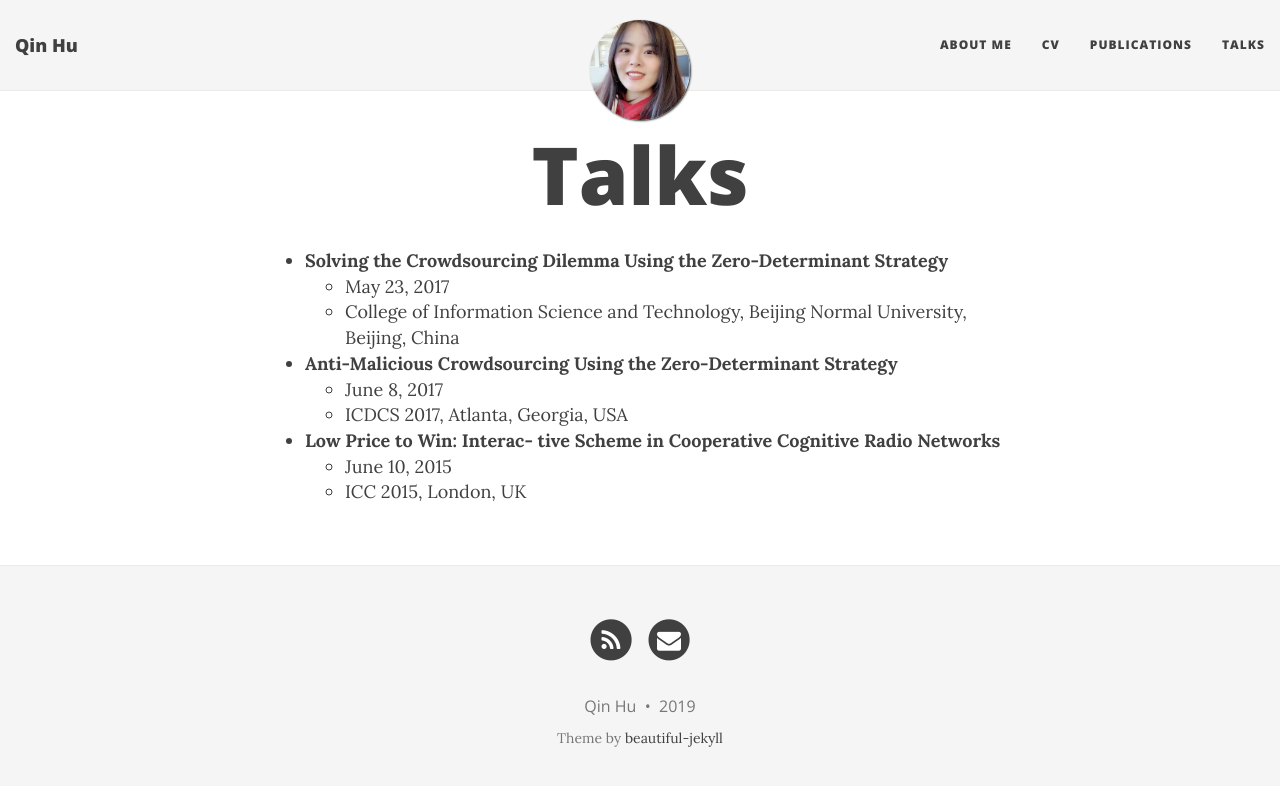
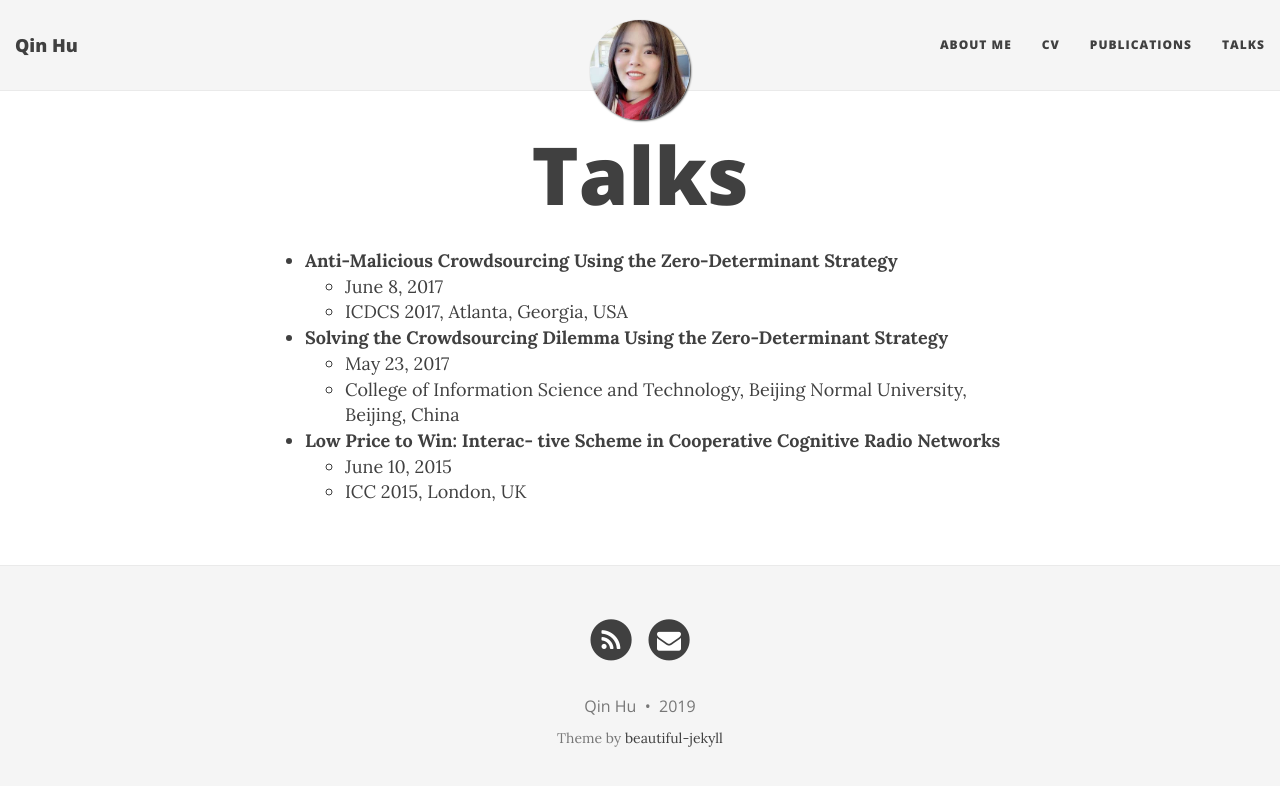
Before and after one commit to qinhu2010/qinhu2010.github.io, a Jekyll site: the page built from talks.md, in a window 1280 px wide. Shown: the top 786 px of the page. Built offline with Jekyll 4.4.1, drawn with Linux system fonts in a browser that asks for light colours; nearby versions of some CDN libraries.

```diff
--- a/talks.md
+++ b/talks.md
@@ -3,12 +3,12 @@ layout: page
 title: Talks
 ---
 
+- **Anti-Malicious Crowdsourcing Using the Zero-Determinant Strategy**
+  - June 8, 2017
+  - ICDCS 2017, Atlanta, Georgia, USA
 - **Solving the Crowdsourcing Dilemma Using the Zero-Determinant Strategy**
   - May 23, 2017
   - College of Information Science and Technology, Beijing Normal University, Beijing, China
-- **Anti-Malicious Crowdsourcing Using the Zero-Determinant Strategy**
-  - June 8, 2017
-  - ICDCS 2017, Atlanta, Georgia, USA
 - **Low Price to Win: Interac- tive Scheme in Cooperative Cognitive Radio Networks**
   - June 10, 2015
   - ICC 2015, London, UK
```
